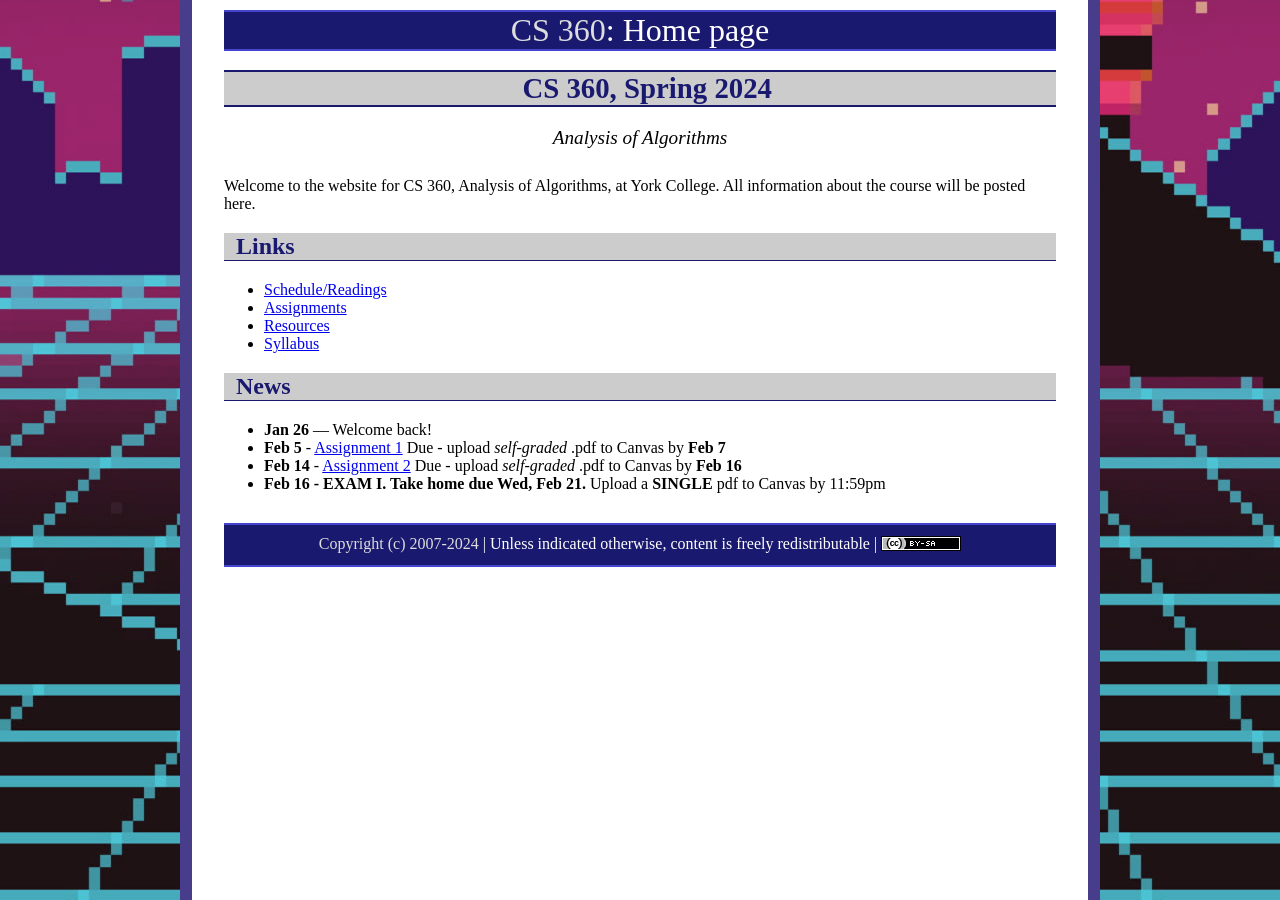
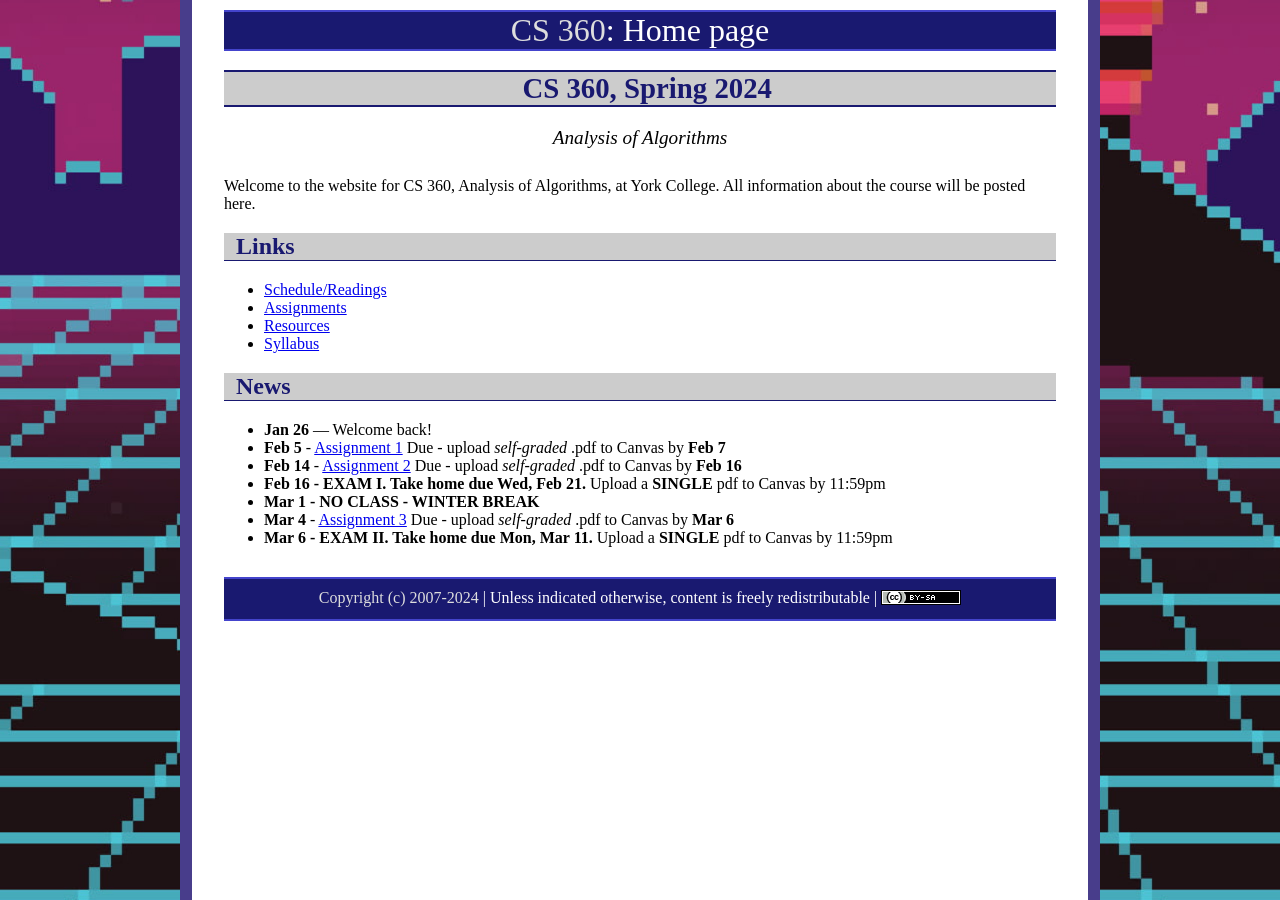
Before and after one commit to ycpcs/cs360-spring2024, a Jekyll site: the page built from index.md, in a window 1280 px wide. Built offline with Jekyll 4.4.1, drawn with Linux system fonts in a browser that asks for light colours.

Commit message:
add assign 3
add assign 3

```diff
--- a/index.md
+++ b/index.md
@@ -21,6 +21,9 @@ Welcome to the website for CS 360, Analysis of Algorithms, at York College.  All
 * **Feb 5** - [Assignment 1](assign/assign01.html) Due - upload *self-graded* .pdf to Canvas by **Feb 7**
 * **Feb 14** - [Assignment 2](assign/assign02.html) Due - upload *self-graded* .pdf to Canvas by **Feb 16**
 * **Feb 16 - EXAM I. Take home due Wed, Feb 21.** Upload a **SINGLE** pdf to Canvas by 11:59pm
+* **Mar 1 - NO CLASS - WINTER BREAK**
+* **Mar 4** - [Assignment 3](assign/assign03.html) Due - upload *self-graded* .pdf to Canvas by **Mar 6**
+* **Mar 6 - EXAM II. Take home due Mon, Mar 11.** Upload a **SINGLE** pdf to Canvas by 11:59pm
 
 <!--
 * **Feb 6** - [Assignment 1](assign/assign01.html) Due
```
Also changed, not shown: assign/assign03.md (+1 -1 lines), assign/index.md (+1 -0 lines).
